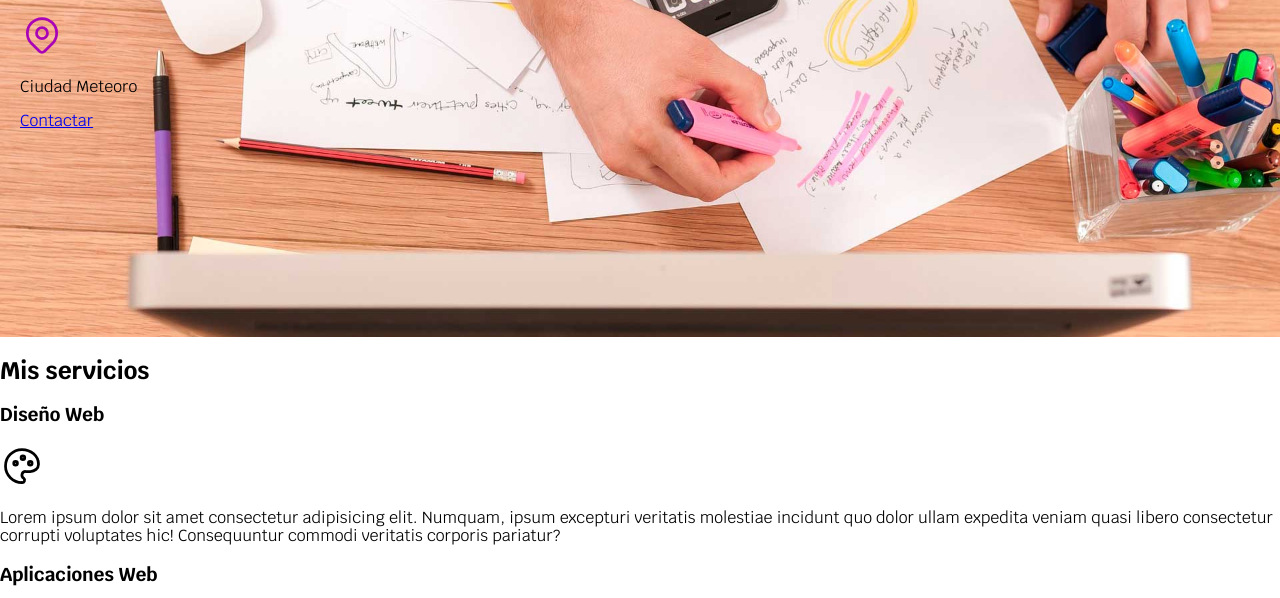
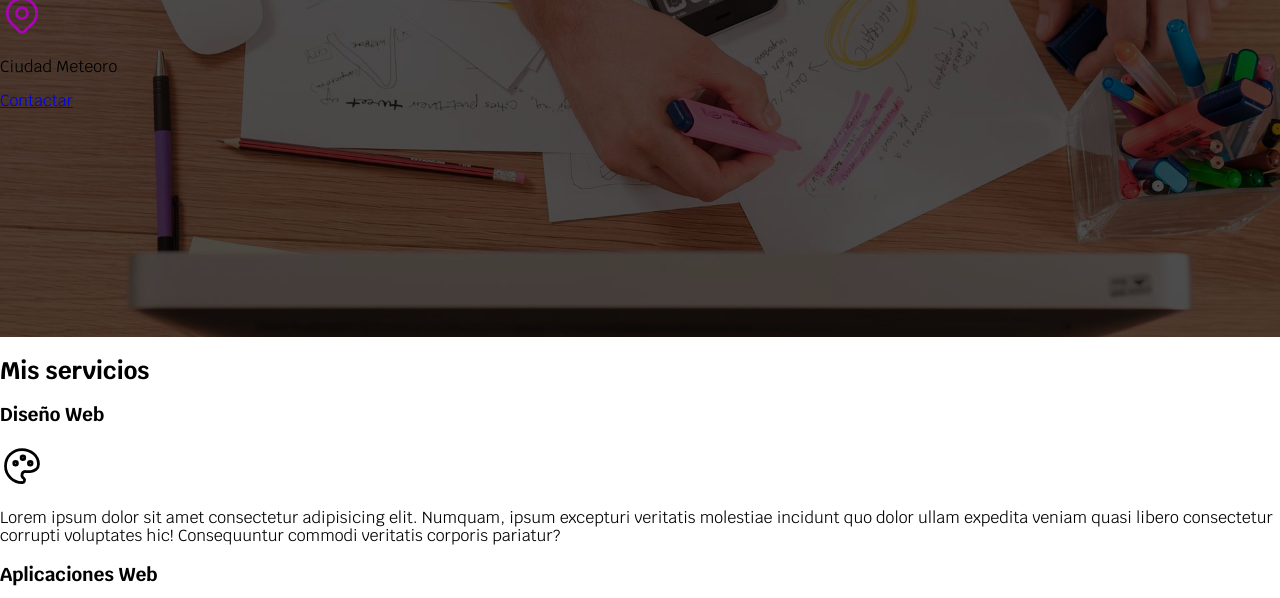
Before and after one commit to hxhdevs/Freelancer-site, a plain HTML site: page index.html in a window 1280 px wide. Shown: the part 251-849 px from the top of the page. Drawn offline with Linux system fonts and the light colour scheme.

Commit message:
Pocisionando elementos con position absolute

```diff
--- a/css/styles.css
+++ b/css/styles.css
@@ -77,7 +77,14 @@ body{
     background-repeat: no-repeat;
     background-size: cover;
     height: 450px;
-    padding: 20px;
+    position: relative;
+}
+.contenido-hero{
+    position: absolute;
+    background-color:rgba(0,0,0,.7);
+    background-color: rgb(0 0 0 / 70%);
+    width: 100%;
+    height:100%;
 }
 
 /* body{
--- a/index.html
+++ b/index.html
@@ -25,7 +25,7 @@
     </div>
 
     <section class="hero">
-        <div>
+        <div class="contenido-hero">
             <h2 class="titulo">Diseño y desarrollo Freelancer</h2>
         <p>
             <svg xmlns="http://www.w3.org/2000/svg" class="icon icon-tabler icon-tabler-map-pin" width="44" height="44" viewBox="0 0 24 24" stroke-width="1.5" stroke="#a905b6" fill="none" stroke-linecap="round" stroke-linejoin="round">
```
